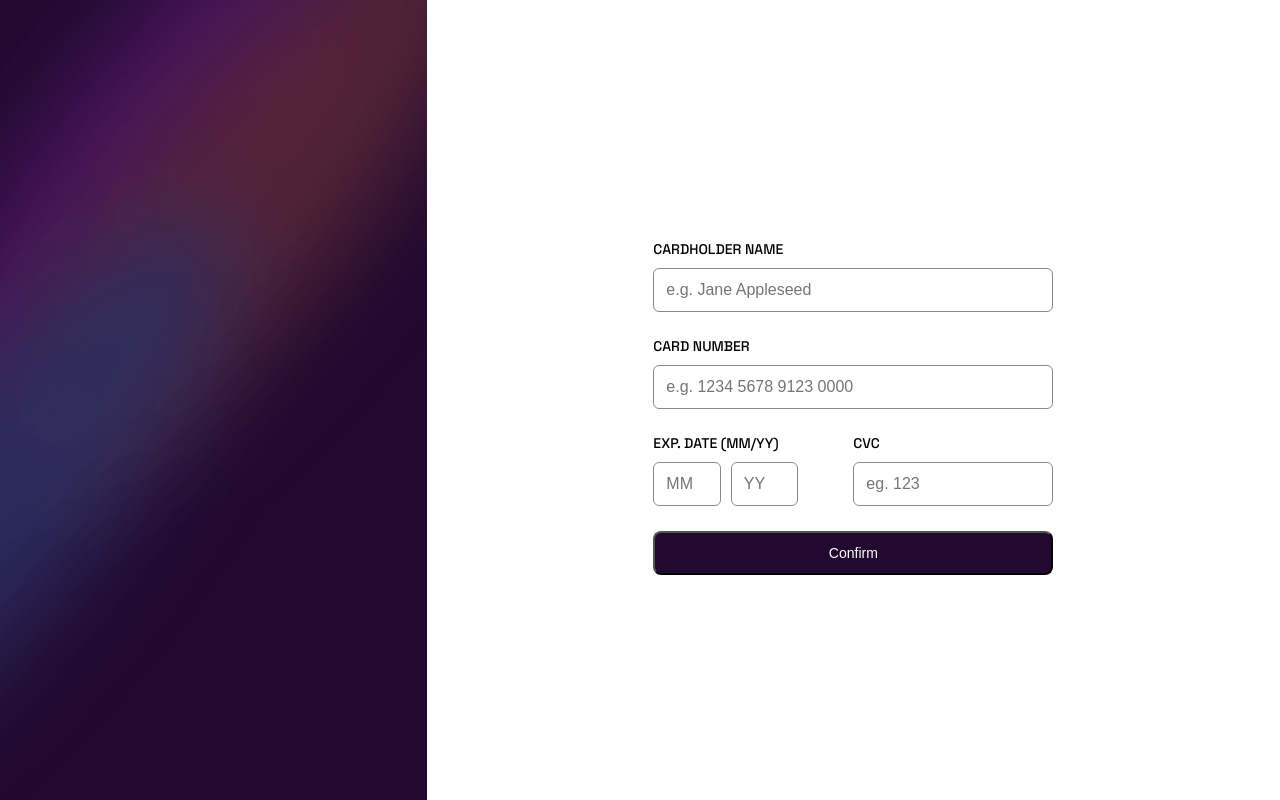
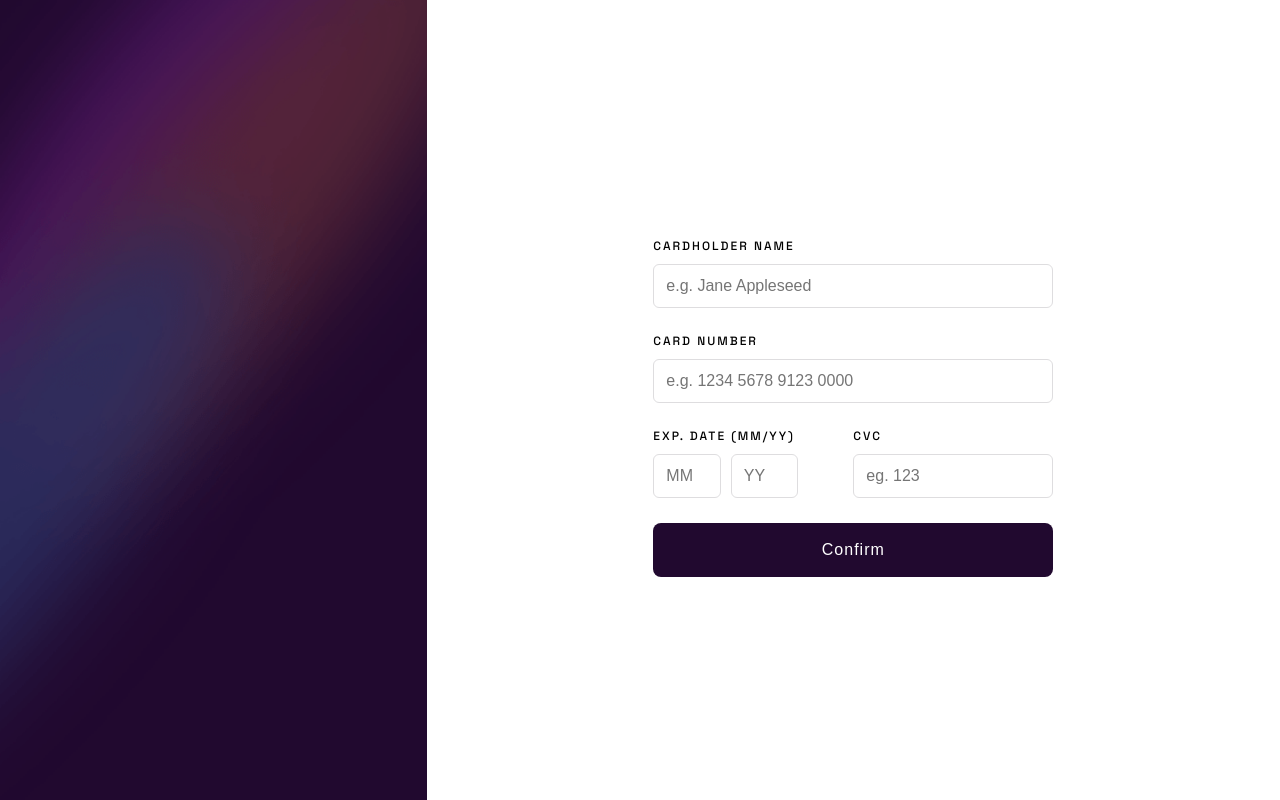
Before and after one commit to Segnities/interactive-card, a Next.js app: page / in a window 1280 px wide. Built offline with nearby package versions, Linux system fonts and the light colour scheme.

Commit message:
Change CardForm styles to .module.scss extention

```diff
--- a/src/app/components/CardForm.tsx
+++ b/src/app/components/CardForm.tsx
@@ -4,7 +4,7 @@ import { Formik, Field, Form } from "formik";
 
 import * as Yup from "yup";
 
-import "../styles/CardForm.scss";
+import styles from "../styles/CardForm.module.scss";
 
 export const cardValidationSchema = Yup.object().shape({
     cardHolderName: Yup.string()
@@ -33,7 +33,7 @@ export const cardValidationSchema = Yup.object().shape({
 
 export default function CardForm() {
     return (
-        <div className="flex-center">
+        <div className={styles["flex-center"]}>
             <Formik
                 initialValues={{
                     cardHolderName: "",
@@ -48,40 +48,46 @@ export default function CardForm() {
                 }}
             >
                 {({ errors, values }) => (
-                    <div className="card-form-container">
-                        <Form className="card-form">
-                            <div className="card-form-inner">
-                                <div className="card-block block-x-space">
+                    <div className={styles["card-form-container"]}>
+                        <Form className={styles["card-form"]}>
+                            <div className={styles["card-form-inner"]}>
+                                <div className={`${styles["card-block"]} ${styles["block-x-space"]}`}>
                                     <label htmlFor="cardHolderName">
                                         CARDHOLDER NAME
                                     </label>
                                     <Field
                                         id="cardHolderName"
                                         type="text"
-                                        className="under-label"
+                                        className={`${styles["under-label"]} ${styles["card-input"]}`}
                                         name="cardHolderName"
                                         placeholder="e.g. Jane Appleseed"
+                                        required
                                     />
                                 </div>
-                                <div className="card-block block-x-space">
+                                <div className={`${styles["card-block"]} ${styles["block-x-space"]}`}>
                                     <label htmlFor="cardNumber">CARD NUMBER</label>
                                     <Field
                                         id="cardNumber"
                                         type="text"
-                                        className="under-label"
+                                        className={`${styles["under-label"]} ${styles["card-input"]}`}
                                         name="cardNumber"
                                         placeholder="e.g. 1234 5678 9123 0000"
                                         maxLength={16}
                                         required
                                     />
                                 </div>
-                                <div className="card-block block-x-space">
-                                    <div className="subblock">
-                                        <div className="half-width exp-date-wrapper">
+                                <div className={`${styles["card-block"]} ${styles["block-x-space"]}`}>
+                                    <div className={styles["subblock"]}>
+                                        <div
+                                            className={`${styles["half-width"]} ${styles["exp-date-wrapper"]}`}>
                                             <label htmlFor="exp-date">EXP. DATE (MM/YY)</label>
-                                            <div id="exp-date" className="exp-date under-label">
+                                            <div
+                                                id="exp-date"
+                                                className={`${styles["exp-date"]} ${styles["under-label"]}`}
+                                            >
                                                 <Field
                                                     name="month"
+                                                    className={styles["card-input"]}
                                                     placeholder="MM"
                                                     type="text"
                                                     maxLength={2}
@@ -89,6 +95,7 @@ export default function CardForm() {
                                                 />
                                                 <Field
                                                     name="year"
+                                                    className={styles["card-input"]}
                                                     placeholder="YY"
                                                     type="text"
                                                     maxLength={2}
@@ -96,13 +103,13 @@ export default function CardForm() {
                                                 />
                                             </div>
                                         </div>
-                                        <div className="cvc half-width">
+                                        <div className={`${styles["cvc"]} ${styles["half-width"]}`}>
                                             <label htmlFor="cvc">CVC</label>
                                             <Field
                                                 id="cvc"
                                                 type="text"
                                                 name="cvc"
-                                                className="under-label"
+                                                className={`${styles["under-label"]} ${styles["card-input"]}`}
                                                 placeholder="eg. 123"
                                                 maxLength={3}
                                                 required
@@ -110,7 +117,12 @@ export default function CardForm() {
                                         </div>
                                     </div>
                                 </div>
-                                <button className="w-full btn btn-confirm" type="submit">Confirm</button>
+                                <button
+                                    className={`${styles["w-full"]} ${styles["btn"]} ${styles["btn-confirm"]}`}
+                                    type="submit"
+                                >
+                                    Confirm
+                                </button>
                             </div>
                         </Form>
                     </div>
--- a/src/app/styles/CardForm.scss
+++ b/src/app/styles/CardForm.module.scss
@@ -21,14 +21,29 @@
     justify-content: center;
     align-items: center;
     flex-direction: column;
+
+    &>label {
+        width: 100%;
+    }
+
+    & input[type="text"] {
+        width: 100%;
+        padding: 12px;
+        font-size: 16px;
+        border-radius: 6px;
+        outline: none;
+        border: 1px solid $lightGrayishViolet;
+        font-weight: 600;
+        color: $veryDarkViolet;
+
+        &::placeholder {
+        font-weight: normal;
+        }
+    }
 }
 
 .block-x-space {
     margin: 15px 0;
-}
-
-.card-block>label {
-    width: 100%;
 }
 
 .subblock {
@@ -43,57 +58,50 @@
     display: flex;
     flex-direction: row;
     width: 75%;
-}
 
-.exp-date input:not(:first-child) {
-    margin: 0 5px;
-}
+    & input:not(:first-child) {
+        margin: 0 5px;
+    }
 
-.exp-date input:first-child {
-    margin-right: 5px;
+    & input:first-child {
+        margin-right: 5px;
+    }
+
 }
 
 .exp-date-wrapper {
     display: flex;
     flex-direction: column;
+
+    input {
+        width: 50%;
+        border-radius: 6px;
+        padding: 12px;
+    }
 }
 
 .under-label {
     margin: 10px 0;
 }
 
-.exp-date-wrapper input {
-    width: 50%;
-    border-radius: 6px;
-    padding: 12px;
-}
-
-
-.card-block input[type="text"] {
-    width: 100%;
-    padding: 12px;
-    font-size: 16px;
-    border-radius: 6px;
-    outline: none;
-    border: 1px solid $darkGrayishViolet;
-    font-weight: 600;
-    color: $veryDarkViolet;
-}
-
-.card-block input[type="text"]::placeholder {
-    font-weight: normal;
-}
-
 .w-full {
     width: 100%;
 }
 
+.card-input:focus {
+    border-style: solid;
+    border-color: $lightBlue !important;
+}
+
 .btn {
-    padding: 12px;
+    padding: 18px;
     border-radius: 8px;
     outline: none;
+    border: none;
     cursor: pointer;
-    font-size: 14px;
+    font-weight: 500;
+    letter-spacing: 1px;
+    font-size: 16px;
 }
 
 .btn-confirm {
@@ -112,8 +120,9 @@
     }
 
     .card-block label {
-        font-size: 14px;
+        font-size: 12px;
         font-weight: 500;
+        letter-spacing: 2px;
     }
 
 
--- a/src/app/styles/variables/colorsVariables.scss
+++ b/src/app/styles/variables/colorsVariables.scss
@@ -7,5 +7,6 @@ $dangerousRed: hsl(0, 100%, 66%);
 
 $lightBlue: hsl(249, 99%, 64%);
 $normalViolet: hsl(278, 94%, 30%);
+$lightViolet: hsl(269, 71%, 52%);
 
-$activeBorder: linear-gradient(135deg, $lightBlue, $normalViolet );
+$activeBorder: linear-gradient($lightBlue, $veryDarkViolet);
```
